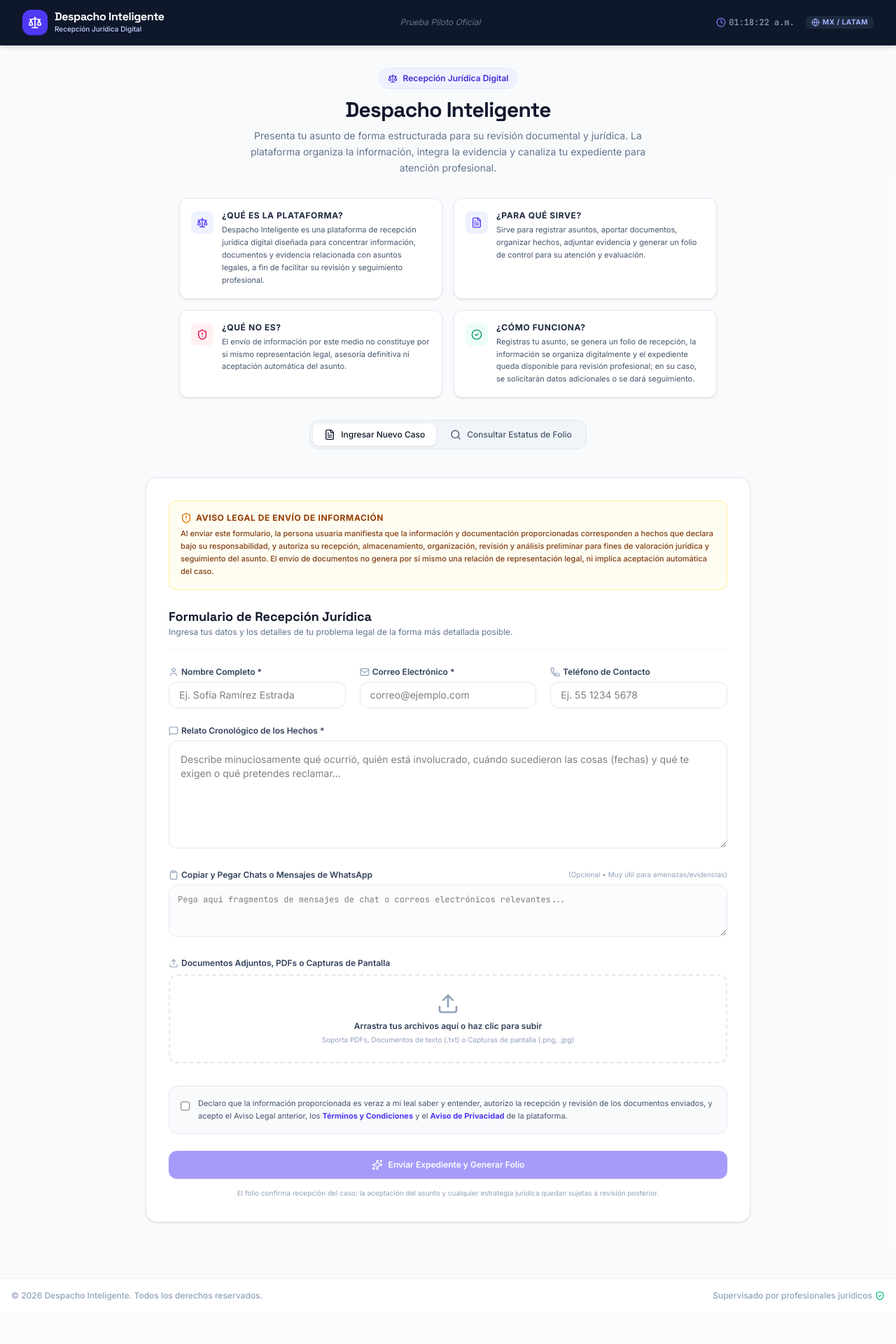
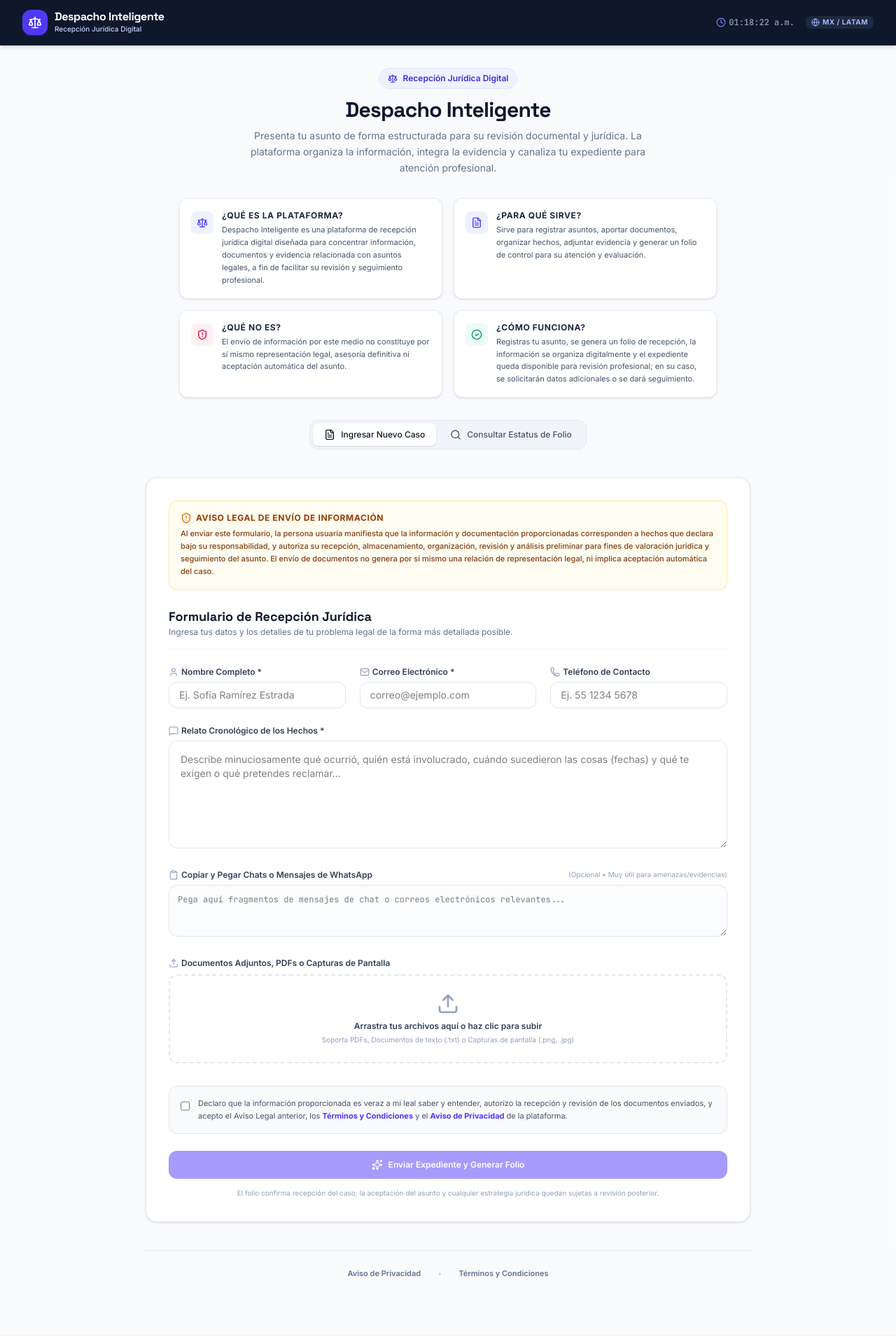
Before and after one commit to alondraespacialoficial-alt/edgarslp18, a React (Vite) app: page / in a window 1280 px wide. Shown: the top 1920 px of the page at 70% size. Before the commit the page ends 1875 px from the top, so only its background shows below. Built offline with nearby package versions, Linux system fonts and the light colour scheme.

Commit message:
enlaces aviso

```diff
--- a/src/App.tsx
+++ b/src/App.tsx
@@ -137,9 +137,9 @@ export default function App() {
               </button>
             </div>
           ) : (
-            // Discrete space holder or subtle branding
+            // Discrete space holder
             <div className="text-xs text-slate-500 italic hidden sm:block">
-              Prueba Piloto Oficial
+              &nbsp;
             </div>
           )}
 
--- a/src/components/ClientPortal.tsx
+++ b/src/components/ClientPortal.tsx
@@ -1081,6 +1081,25 @@ export default function ClientPortal() {
         )}
       </AnimatePresence>
 
+      {/* Footer con enlaces legales */}
+      <div className="mt-10 pt-6 border-t border-slate-200 flex flex-wrap items-center justify-center gap-x-6 gap-y-2 text-[11px] text-slate-500">
+        <button
+          type="button"
+          onClick={() => setShowPrivacyModal(true)}
+          className="font-semibold hover:text-indigo-600 hover:underline cursor-pointer"
+        >
+          Aviso de Privacidad
+        </button>
+        <span className="text-slate-300">•</span>
+        <button
+          type="button"
+          onClick={() => setShowTermsModal(true)}
+          className="font-semibold hover:text-indigo-600 hover:underline cursor-pointer"
+        >
+          Términos y Condiciones
+        </button>
+      </div>
+
       {/* Modal de Términos y Condiciones */}
       <AnimatePresence>
         {showTermsModal && (
@@ -1113,7 +1132,7 @@ export default function ClientPortal() {
 
               <div className="space-y-4 text-xs text-slate-600 leading-relaxed max-h-[60vh] overflow-y-auto pr-2">
                 <p className="font-semibold text-slate-800">
-                  Bienvenido a la prueba piloto de Despacho Inteligente. Lea atentamente los siguientes términos:
+                  Bienvenido a Despacho Inteligente. Lea atentamente los siguientes términos:
                 </p>
                 <div>
                   <h4 className="font-bold text-slate-800 mb-1">1. Recepción y Análisis Preliminar</h4>
```
